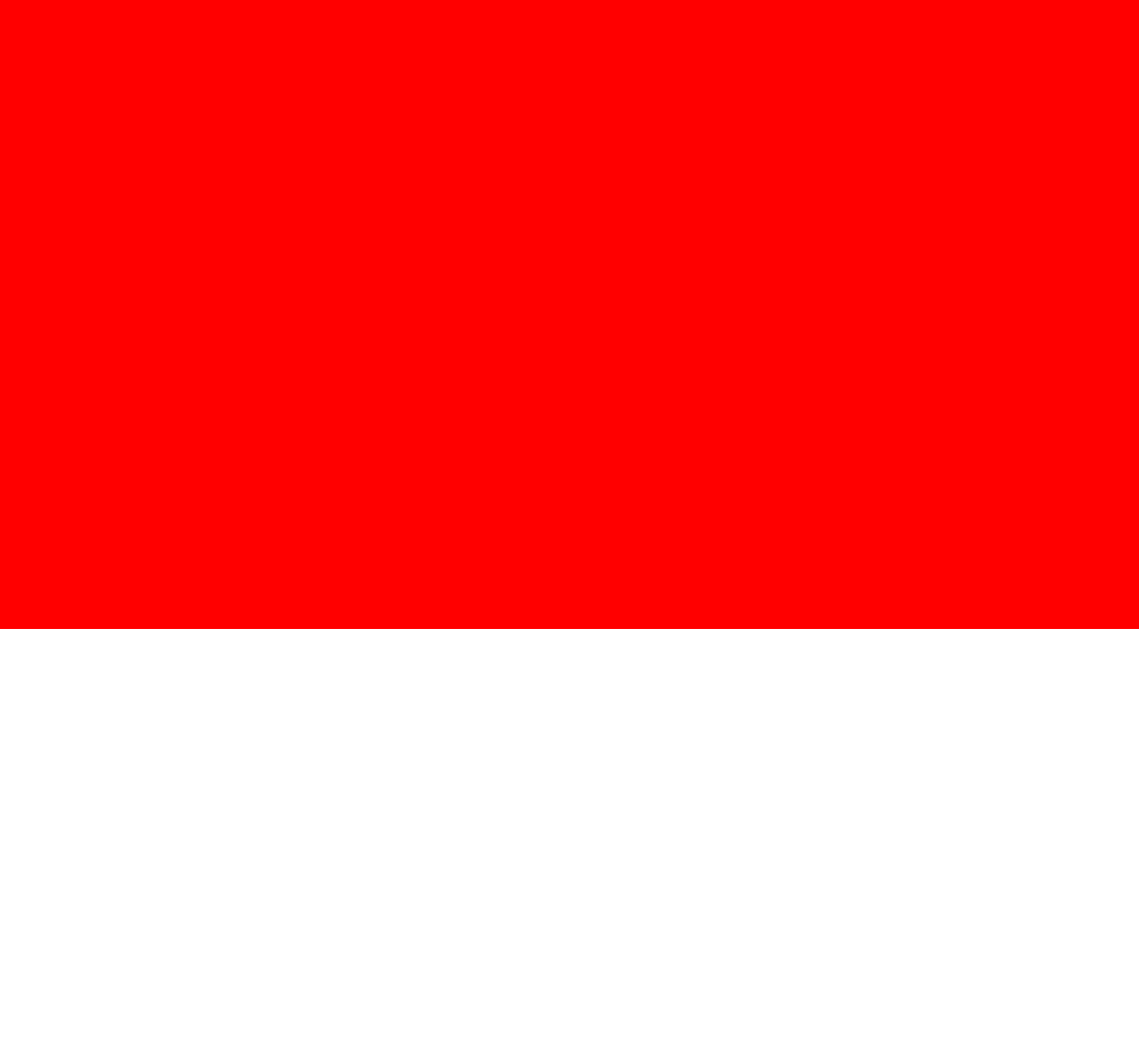
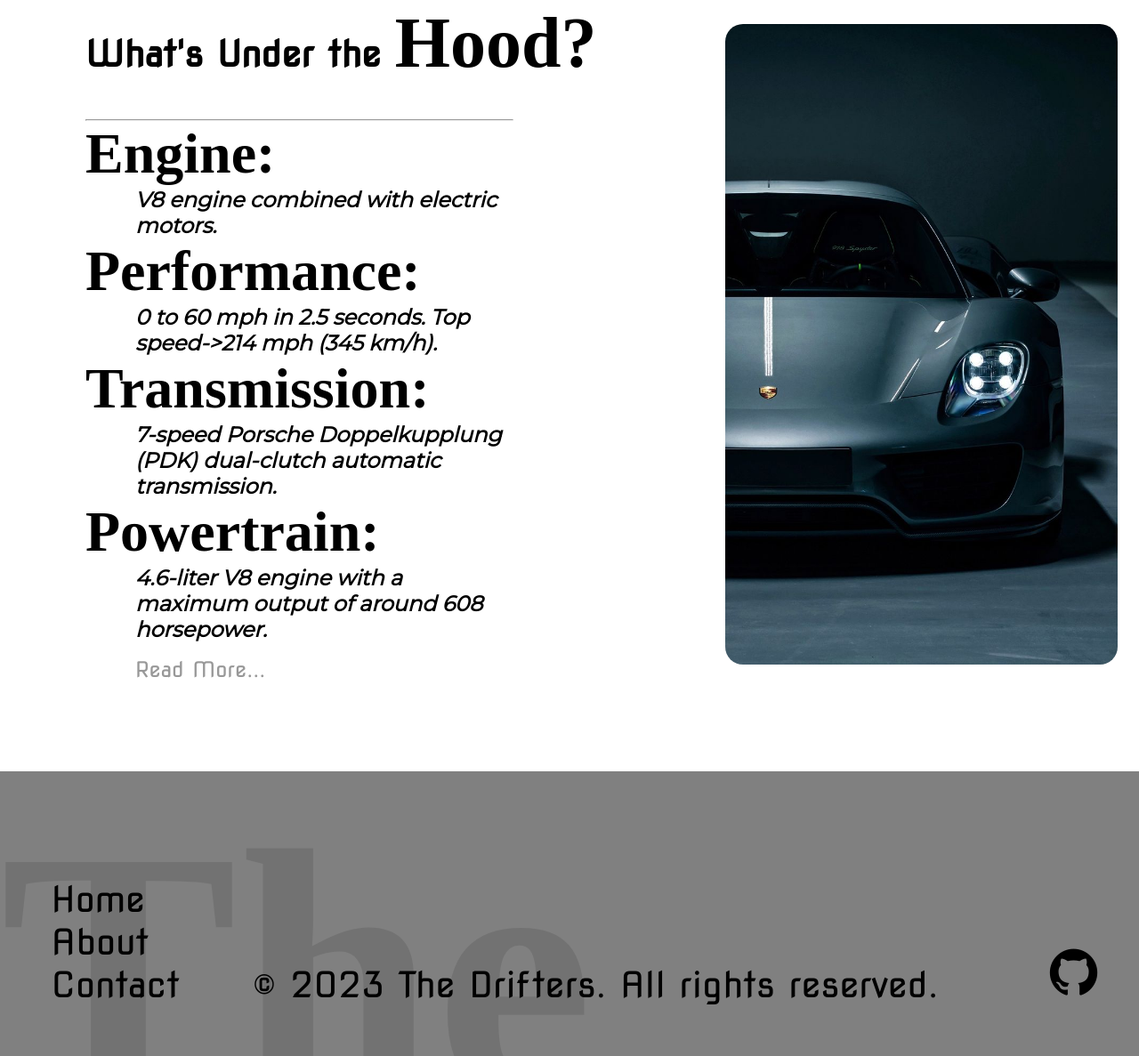
Before and after one commit to AvadhootSmart/Av_TheDrifters, a plain HTML site: page index.html in a window 1280 px wide. Shown: the part 3096-4283 px from the top of the page at 89% size. Before the commit the page ends 3803 px from the top, so only its background shows below. Drawn offline with nearby package versions, Linux system fonts and the light colour scheme; a web font is replaced by a local one.

Commit message:
footer and specs section added

```diff
--- a/Css/styles.css
+++ b/Css/styles.css
@@ -158,7 +158,129 @@ nav {
 }
 
 #page2{
-  min-height: 100vh;
+  max-height: 100vh;
   width: 100vw;
-  background-color: red;
+  display: flex;
 }
+
+.specs h1{
+  font-family: Nova Square;
+  font-size: 5vh;
+}
+
+.specs{
+  width: 55%;
+  padding: 12vh;
+  display: flex;
+  flex-direction: column;
+
+}
+
+.specs hr{
+  margin-top: 5vh;
+  width: 80%;
+}
+
+.img{
+  width: 45%;
+  display: flex;
+  justify-content: center;
+  align-items: flex-end;
+}
+
+.imgCard{
+  width: 90%;
+  height: 90%;
+
+}
+
+.imgCard img{
+  border-radius: 20px;
+  margin-top:5vh;
+  object-fit: cover;
+  width: 100%;
+  height: 100%;
+}
+
+.contentlist{
+  list-style: none;
+}
+
+.contentlist h2{
+  font-size: 8vh;
+  font-family: Whisper;
+}
+
+.contentlist h4{
+  font-size: 3vh;
+  max-width: 70%;
+  font-style: italic;
+  padding-left: 7vh;
+  font-family: Montserrat;
+}
+
+.content ul{
+  display: flex;
+  flex-direction: column;
+}
+
+.content a{
+  width: max-content;
+  font-size: 3vh;
+  text-decoration: none;
+  padding-left:7vh;
+  opacity: 0.4;
+  color: black;
+  margin-top: 2vh;
+  padding-bottom: 5vh;
+}
+
+#footer{
+  margin-top: 20vh;
+  height: 20vh;
+  width: 100vw;
+}
+
+.backText{
+  background-color: grey;
+  position: absolute;
+  height: 40%;
+  width: 100%;
+  overflow-y: hidden;
+  z-index: 2;
+}
+
+.backText h1{
+  font-family: Whisper;
+  opacity: 0.1;
+  cursor:default;
+  font-size: 50vh;
+}
+
+.foreText{
+  display: flex;
+  justify-content: space-evenly;
+  align-items: flex-end;
+  position: relative;
+  max-height: 20vh;
+  width: 100%;
+  margin: 15vh 5vh;
+  z-index: 3;
+}
+
+.foreText a{
+  margin-right: 5vw;
+  text-decoration: none;
+  color: black;
+}
+
+.left{
+  font-size: 5vh;
+  display: flex;
+  flex-direction: column;
+}
+
+.mid{
+  font-size: 5vh;
+  margin-right: 8vw;
+}
--- a/index.html
+++ b/index.html
@@ -5,6 +5,7 @@
     <meta charset="UTF-8">
     <meta name="viewport" content="width=device-width, initial-scale=1.0">
     <link rel="stylesheet" href="Css/styles.css">
+    <link href="https://cdn.jsdelivr.net/npm/remixicon@3.6.0/fonts/remixicon.css" rel="stylesheet">
     <title>Home | Porsche</title>
 </head>
 
@@ -49,8 +50,7 @@
 
                     <div class="cards">
                         <div class="backVid">
-                            <video autoplay muted loop
-                                src="Media/Vaders Porsche 911 GT3 RS Cinematic [4K].mp4"></video>
+                            <video autoplay muted loop src="Media/Vaders Porsche 911 GT3 RS Cinematic [4K].mp4"></video>
                         </div>
                         <div class="ForeImg">
                             <img src="Media/Porsche 911.jfif" alt="Porshce Spyder img">
@@ -80,7 +80,61 @@
         </div>
 
         <div id="page2">
-            hello
+            <div class="specs">
+                <div class="heading">
+                    <h1>What's Under the <span>Hood?</span> </h1>
+                </div>
+                <hr>
+                <div class="content">
+                    <ul>
+                        <li class="contentlist">
+                            <h2>Engine:</h2>
+                            <h4>V8 engine combined with electric motors.</h4>
+                        </li>
+                        <li class="contentlist">
+                            <h2>Performance:</h2>
+                            <h4>0 to 60 mph in 2.5 seconds.
+                                Top speed->214 mph (345 km/h).</h4>
+                        </li>
+                        <li class="contentlist">
+                            <h2>Transmission:</h2>
+                            <h4>7-speed Porsche Doppelkupplung (PDK) dual-clutch automatic transmission.</h4>
+                        </li>
+                        <li class="contentlist">
+                            <h2>Powertrain:</h2>
+                            <h4>4.6-liter V8 engine with a maximum output of around 608 horsepower.</h4>
+                        </li>
+                        <a href="/Spyder-Specs">Read More...</a>
+
+                    </ul>
+
+
+                </div>
+            </div>
+            <div class="img">
+                <div class="imgCard">
+                    <img src="Media/918 Spyder.jfif">
+                </div>
+            </div>
+        </div>
+
+        <div id="footer">
+            <div class="backText">
+                <h1>The Drifters</h1>
+            </div>
+            <div class="foreText">
+                <div class="left">
+                    <a href="/">Home</a>
+                    <a href="/About">About</a>
+                    <a href="/Contact">Contact</a>
+                </div>
+                <div class="mid">
+                    <p>&copy; 2023 The Drifters. All rights reserved.</p>
+                </div>
+                <div class="right">
+                    <a href="https://github.com/AvadhootSmart/Av_TheDrifters"><i class="ri-github-fill"></i></a>
+                </div>
+            </div>
         </div>
     </div>
 
```
